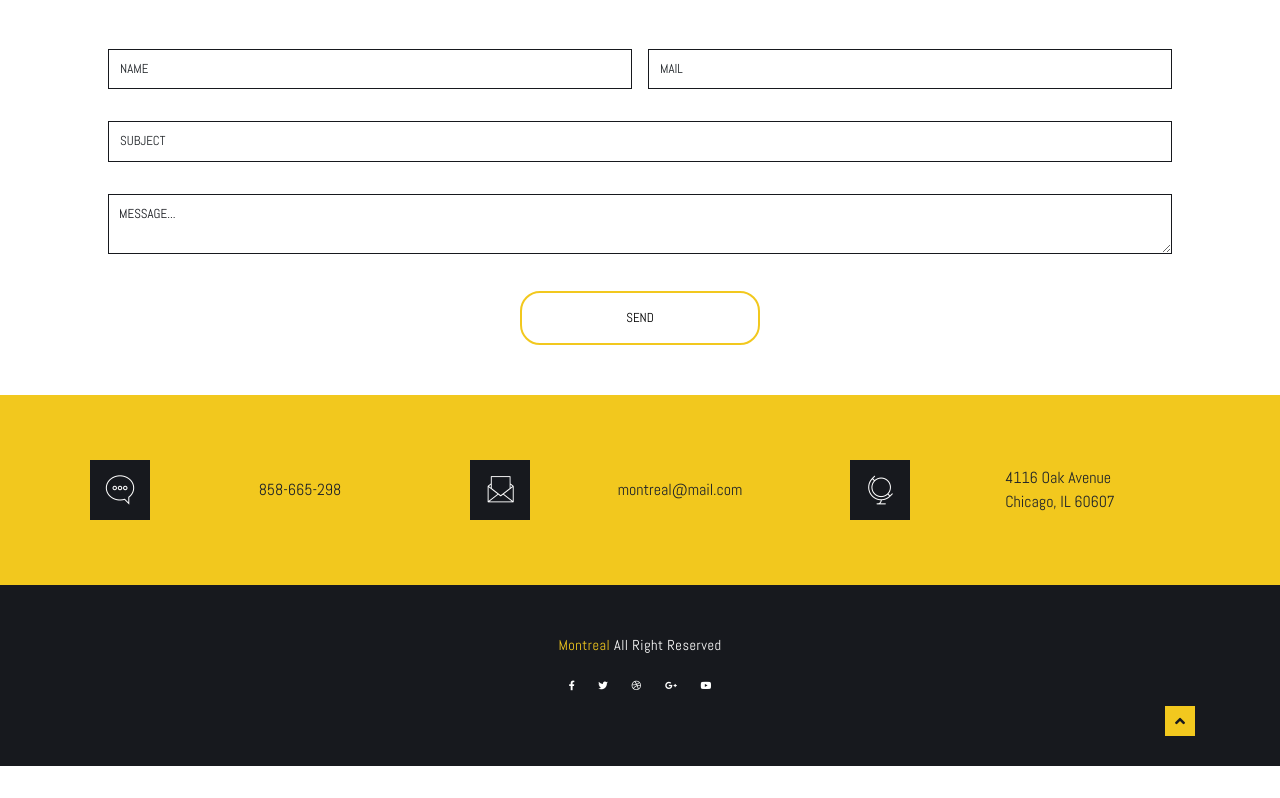
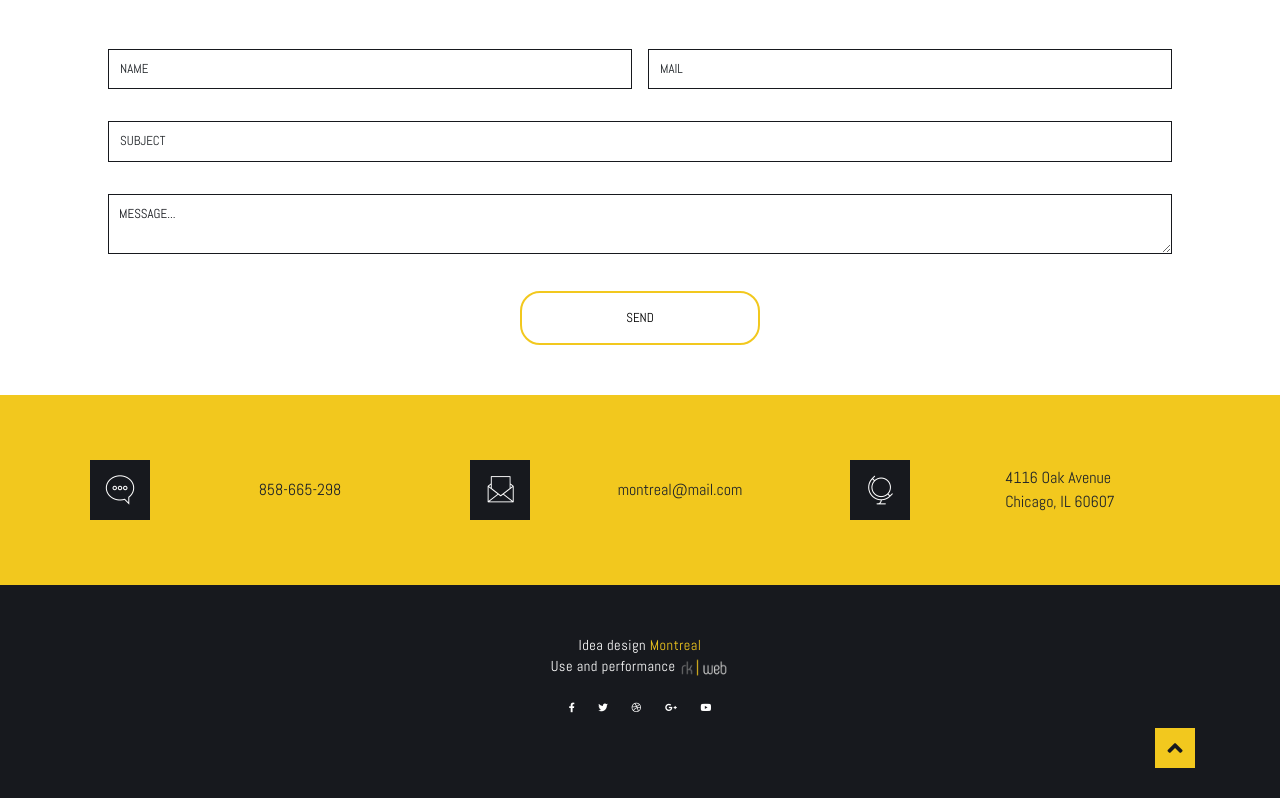
Before and after one commit to Rafal-Kowalczyk/Montreal-Page, a website: page index.html in a window 1280 px wide. Shown: the part 2665-3463 px from the top of the page. Before the commit the page ends 3431 px from the top, so only its background shows below. Drawn offline with nearby package versions, Linux system fonts and the light colour scheme.

Commit message:
Change footer paragraph

```diff
--- a/assets/js/script.js
+++ b/assets/js/script.js
@@ -18,6 +18,14 @@ $(function () {
         });
     });
 
+    // scrollTop footer button
+    var footerButton = $('.footer-button');
+
+    $(footerButton).on('click', function() {
+        $('html, body').animate({
+            scrollTop: 0
+        }, 1000);
+    });
 
 });
 
--- a/assets/sass/_media.scss
+++ b/assets/sass/_media.scss
@@ -124,6 +124,20 @@
             }
         }
     }
+
+    /* Footer */
+
+    footer {
+        .footer-wrapper {
+            .footer-button {
+                width: 40px;
+                height: 40px;
+                .fas {
+                    font-size: 1.5em;
+                }
+            }
+        }
+    }
 }
 
 /*  Media breakpoint 1200px */
--- a/assets/sass/style.scss
+++ b/assets/sass/style.scss
@@ -537,6 +537,11 @@ footer {
             span {
                 color: $color-yellow;
             }
+            .rk-logo {
+                img {
+                    width: 50px;
+                }
+            }
         }
 
         .footer-social {
--- a/index.html
+++ b/index.html
@@ -282,7 +282,11 @@
     <footer>
         <div class="footer-wrapper container">
             <div class="footer-text text-center">
-                <p><span>Montreal</span> All Right Reserved</p>
+                <p>Idea design <span>Montreal</span><br>
+                    Use and performance <span class="rk-logo">
+                        <img src="./assets/images/logo_rk_xs.png" alt="logo rk | web">
+                    </span>
+                </p>
             </div>
             <div class="footer-social text-center">
                 <a href="#"><i class="fab fa-facebook-f"></i></a>
```
Also changed, not shown: assets/css/style.css, assets/css/style.prefixed.css, assets/images/logo_rk_xs.png (added), 2 other files.
